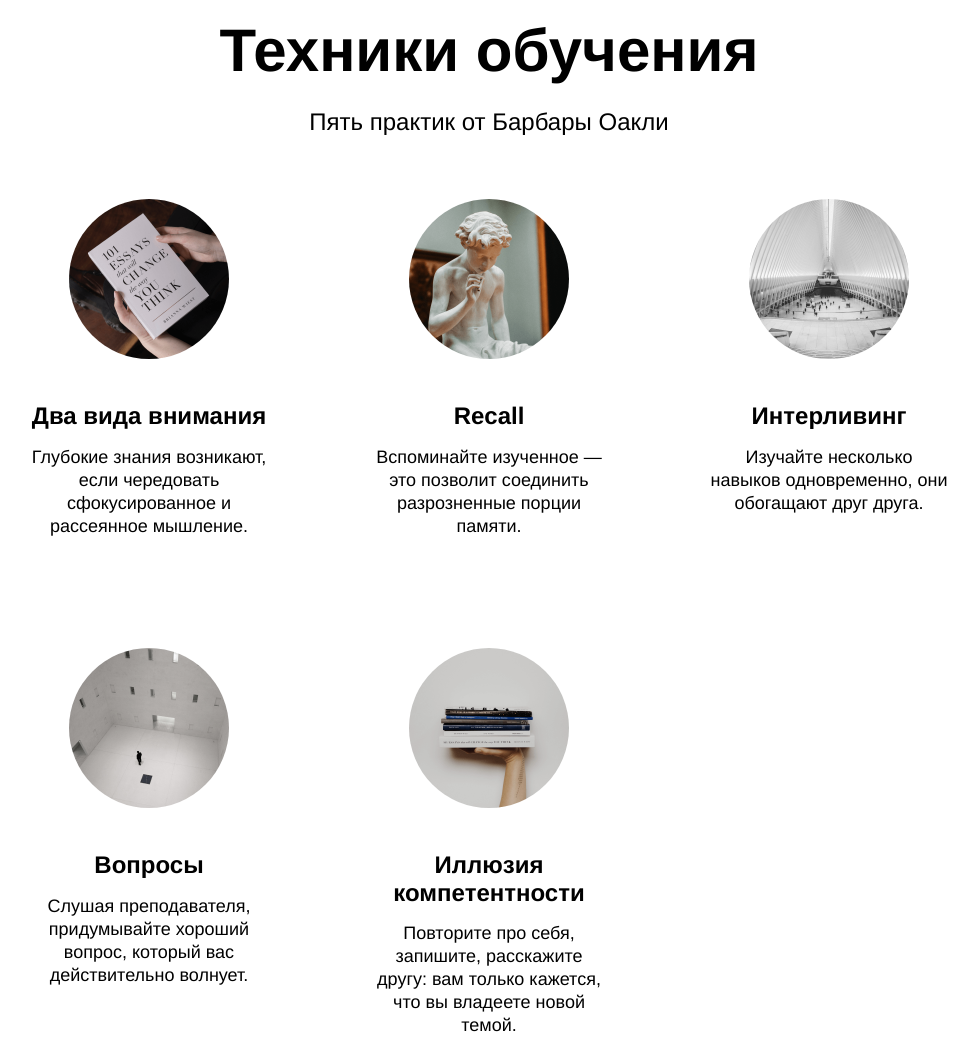
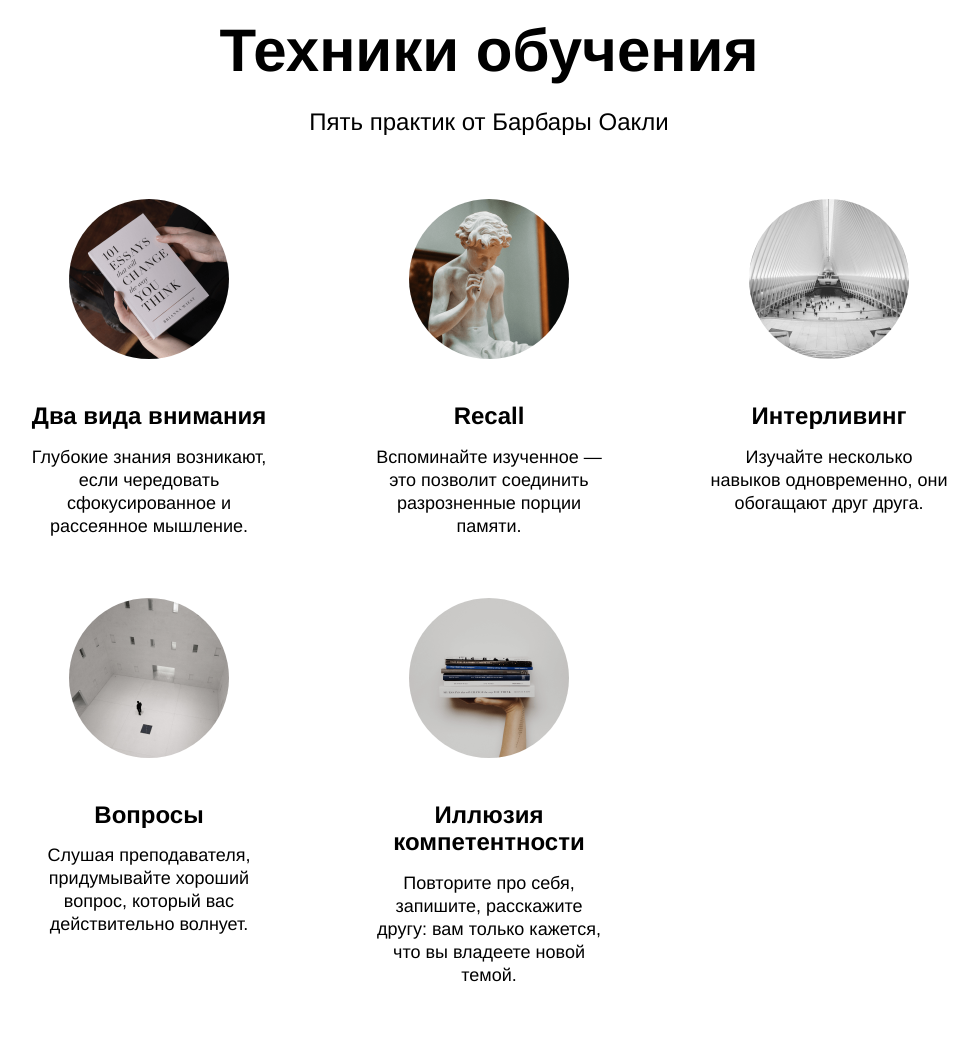
Before and after one commit to v1ktorbro/how-to-learn, a plain HTML site: page index.html in a window 1280 px wide. Shown: the part 1340-2380 px from the top of the page, without its empty margins (151-1129 px from the left). Drawn offline with nearby package versions, Linux system fonts and the light colour scheme; files whose address does not match are found by name.

Commit message:
Проектная работа №2 v3.2

```diff
--- a/blocks/cards/__image/cards__image.css
+++ b/blocks/cards/__image/cards__image.css
@@ -2,6 +2,5 @@
     width: 160px;
     height: 160px;
     border-radius: 50%;
-    margin-left: 40px;
-    margin-right: 40px;
+    margin: 60px 40px 0;
 }
--- a/blocks/cards/cards.css
+++ b/blocks/cards/cards.css
@@ -5,10 +5,8 @@
 
 .cards {
     width: 920px;
-    margin: 60px auto 0;
+    margin: 0 auto;
     display: grid;
     grid-template-columns: repeat(3, 1fr);
-    grid-template-rows: repeat(2, 1fr);
     grid-column-gap: 100px;
-    grid-row-gap: 60px;
 }
```
